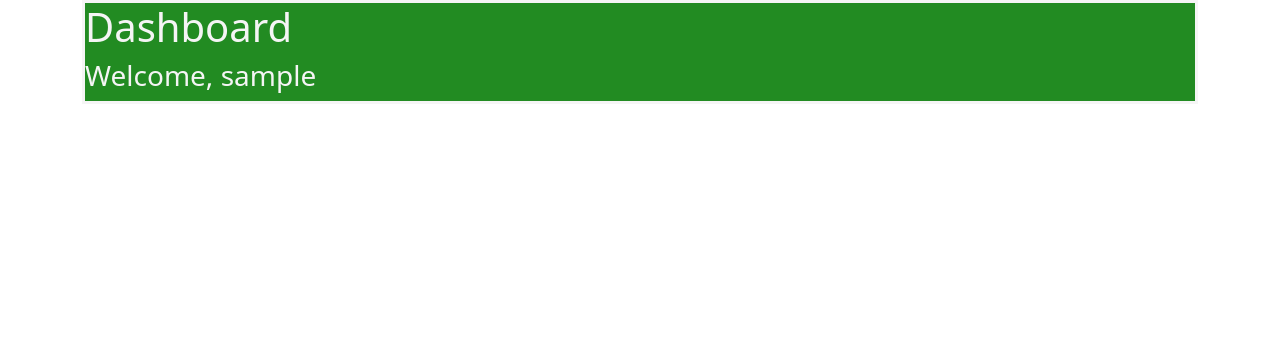
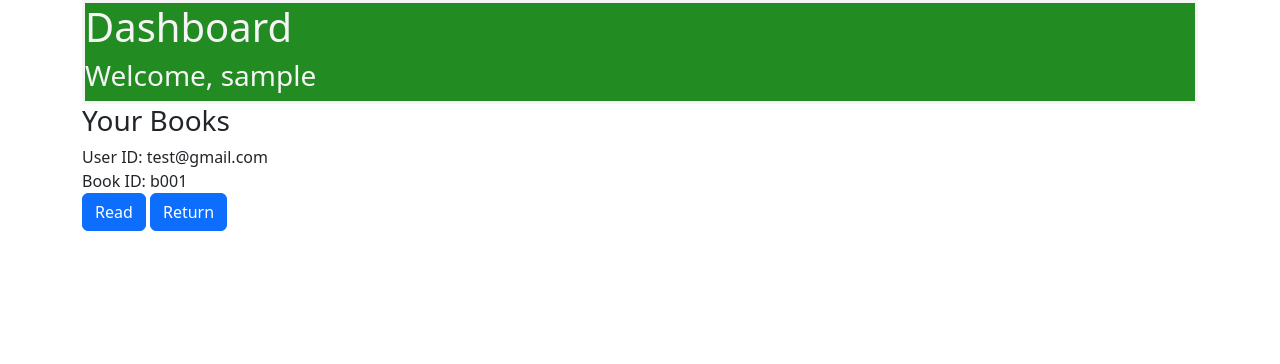
Before and after one commit to Shiva9361/Libra-main, a Flask app: template templates/librarian_dashboard.html in a window 1280 px wide. Shown: the top 364 px of the page. Run offline with Flask 3, Linux system fonts and the light colour scheme; tables that the repository leaves empty hold one stand-in row (values such as "Sample post"); the template is opened without the code that fills it: values that come from a table or form of the project are taken from there, most other values are stand-ins (such as "Sample title", 1, 10 or a date in 2020).

Commit message:
modified lib_dashboard

```diff
--- a/templates/librarian_dashboard.html
+++ b/templates/librarian_dashboard.html
@@ -5,6 +5,20 @@
 <div class= "header">
     <h1>Dashboard</h1>
     <h3>Welcome, {{user_name}}</h3>
+</div>
+<div class="requests">
+    <h3>
+        Your Books
+    </h3>
+    {% for request in requests %}
+    <div class="request">
+        User ID: {{request.user_id}} <br>
+        Book ID: {{request.book_id}} <br>
+        <a href="/user/readbook/{{book.book_id}}" class = "btn btn-primary" role = "button">Read</a>
+        <a href="/user/returnbook/{{book.book_id}}" class = "btn btn-primary" role = "button">Return</a>
+
+    </div>
+    {% endfor %}
 </div>
 
 {% endblock %}
```
